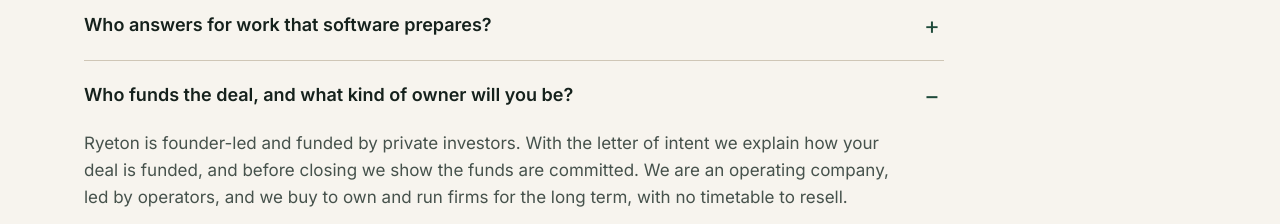
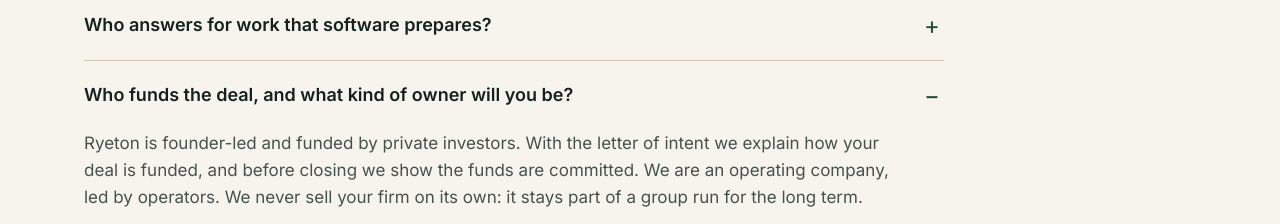
Before and after one commit to iliasotoninunitify/ryeton-site, a plain HTML site: page site/index.html in a window 1280 px wide. Shown: the part 5020-5244 px from the top of the page. Drawn offline with Linux system fonts and the light colour scheme.

Commit message:
Owner FAQ: we never sell a firm on its own; it stays part of a group run for the long term (no conflict with an exit of the whole group)
Co-Authored-By: Claude Opus 5.5 <noreply@anthropic.com>

```diff
--- a/site/index.html
+++ b/site/index.html
@@ -179,7 +179,7 @@
       <details><summary>How do you set the price?</summary><p>On your earnings after a market salary for the owner, checked by an independent accountant, and on your contracts. We explain the range line by line.</p></details>
       <details><summary>Asset sale or stock sale?</summary><p>Either can work, depending on how your firm is set up and whether your management agreements can be assigned. It changes your taxes, so bring your accountant and lawyer early.</p></details>
       <details><summary>Who answers for work that software prepares?</summary><p>Your manager. Software drafts and prepares; a person reviews, approves and remains responsible. Urgent and sensitive matters always go to a person.</p></details>
-      <details open><summary>Who funds the deal, and what kind of owner will you be?</summary><p>Ryeton is founder-led and funded by private investors. With the letter of intent we explain how your deal is funded, and before closing we show the funds are committed. We are an operating company, led by operators, and we buy to own and run firms for the long term, with no timetable to resell.</p></details>
+      <details open><summary>Who funds the deal, and what kind of owner will you be?</summary><p>Ryeton is founder-led and funded by private investors. With the letter of intent we explain how your deal is funded, and before closing we show the funds are committed. We are an operating company, led by operators. We never sell your firm on its own: it stays part of a group run for the long term.</p></details>
       <details><summary>What if the deal does not happen?</summary><p>Your numbers stay under the NDA and are returned or destroyed. Nobody at your firm or among your clients hears from us.</p></details>
       <details><summary>What does it cost me?</summary><p>Nothing on our side. You pay your own lawyer and accountant.</p></details>
     </div>
```
